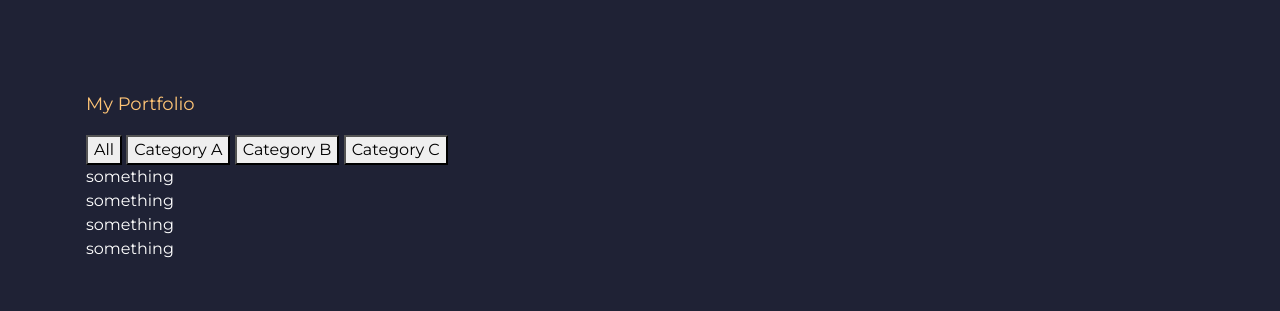
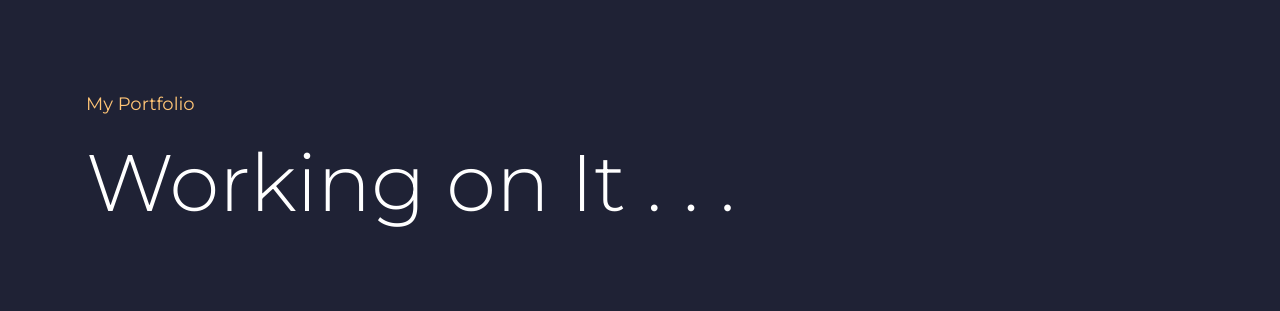
Before and after one commit to ShuvoVrr/Personal-Portfolio, a plain HTML site: page index.html in a window 1280 px wide. Shown: the part 3580-3891 px from the top of the page. Drawn offline with nearby package versions, Linux system fonts and the light colour scheme; a script that the page names is missing.

Commit message:
animation

```diff
--- a/index.html
+++ b/index.html
@@ -394,7 +394,8 @@
     <section id="portfolio" class="portfolio">
       <div class="container">
         <h2 class="heading">My Portfolio</h2>
-        <div class="portfolio-items">
+        <p class="display-1">Working on It . . .</p>
+        <!-- <div class="portfolio-items">
           <button type="button" data-filter="all">All</button>
           <button type="button" data-filter=".category-a">Category A</button>
           <button type="button" data-filter=".category-b">Category B</button>
@@ -410,7 +411,7 @@
               something
             </div>
           </div>
-        </div>
+        </div> -->
       </div>
     </section>
     <!-- portfolio Part End -->
```
